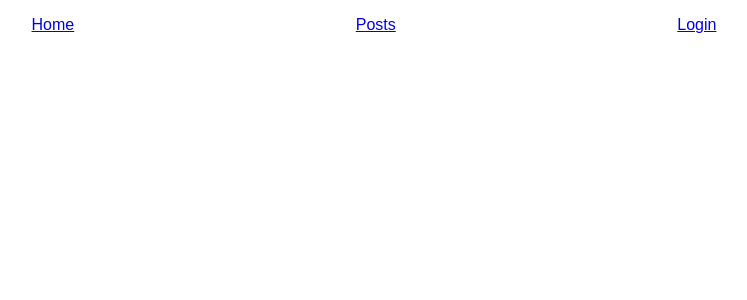
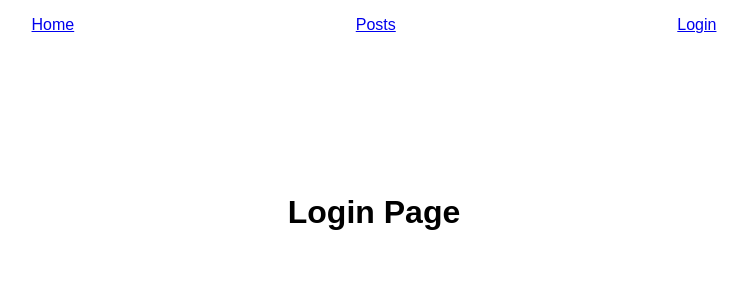
Before and after one commit to prog585/kratos-browser-login, a React (Create React App) app: page /auth/sign-in in a window 1280 px wide. Shown: the top 300 px of the page, without its empty margins (266-1013 px from the left). Built offline with nearby package versions, Linux system fonts and the light colour scheme.

Commit message:
some changes

```diff
--- a/src/router/router.js
+++ b/src/router/router.js
@@ -12,7 +12,7 @@ class ReactRouter extends React.Component {
         <Header />
         <Route exact path="/" component={App} />
         <Route  path="/posts" component={Posts} />
-        <Route  path="/auth/login" component={Login} />
+        <Route  path="/auth/sign-in" component={Login} />
       </React.Fragment>
     );
   }
```
